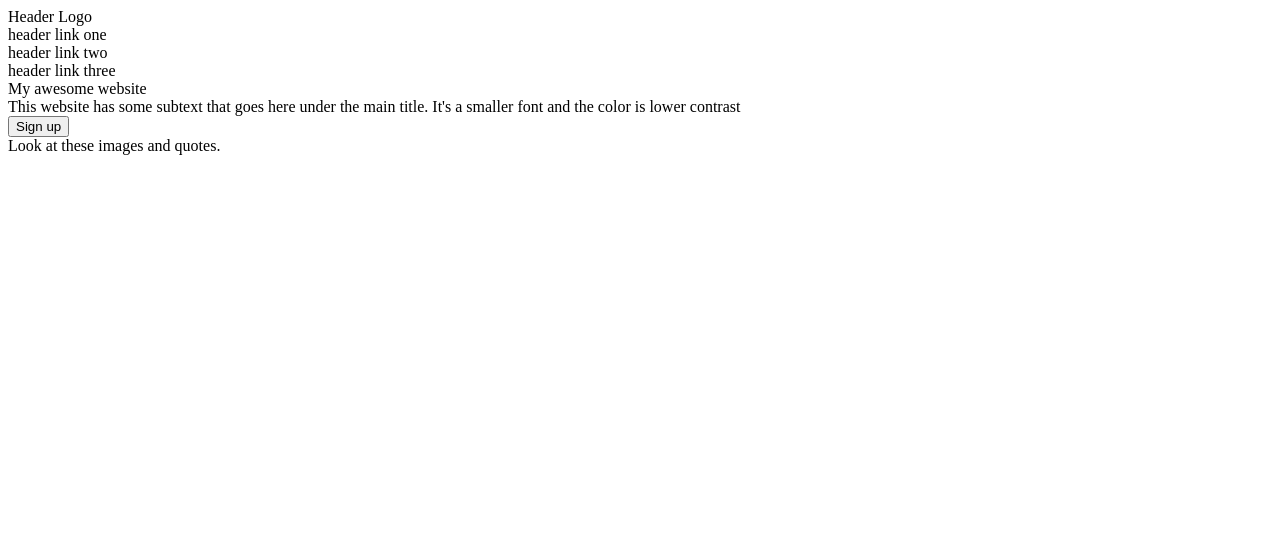
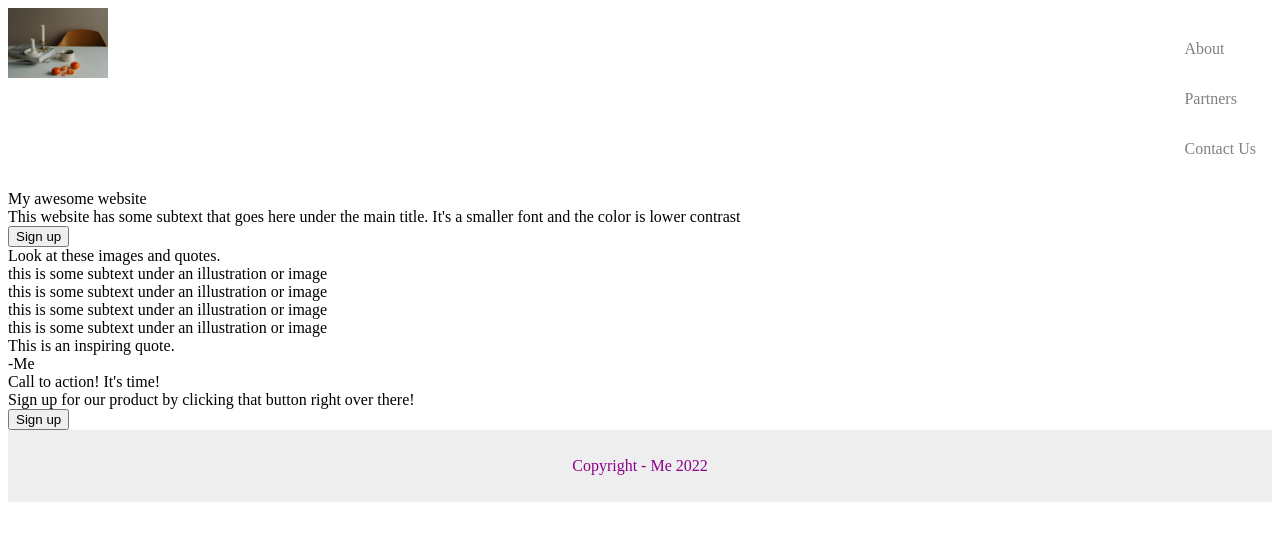
Before and after one commit to memoryfile/practice-website, a plain HTML site: page index.html in a window 1280 px wide. Drawn offline with Linux system fonts and the light colour scheme.

Commit message:
Added HTML

```diff
--- a/index.html
+++ b/index.html
@@ -4,22 +4,43 @@
     <meta charset="UTF-8">
     <meta http-equiv="X-UA-Compatible" content="IE=edge">
     <meta name="viewport" content="width=device-width, initial-scale=1.0">
+    <link rel="stylesheet" href="style.css">
+    <!-- this is how you link a stylesheet to html -->
     <title>Document</title>
 </head>
 <body>
-    <div class="top-header">Header Logo</div>
+<div class="container">
+    <div class="logo">
+    <a href="http://duckduckgo.com"><img src="table.jpg" alt="" id="logo" width="100" height="70"></a></div>
     <div class="header-links">
-        <div class="link-1" href="google.com">header link one</div>
-        <!-- linking like that doesn't work, check notes -->
-        <div class="link-2">header link two</div>
-        <div class="link-3">header link three</div>
-    </div>
-    <div class="full-header">
+    <ul>
+        <li><a href="google.com">About</a></li>
+        <li><a href="google.com">Partners</a></li>
+        <li><a href="google.com">Contact Us</a></li>
+      </ul>
+</div>
+</div>
+<div class="first-box">
     <div class="header">My awesome website</div>
     <div class="header-subtext">This website has some subtext that goes here under the main title. It's a smaller font and the color is lower contrast</div>
     <button>Sign up</button>
-    <div class="2nd-header">Look at these images and quotes.</div>
-
+    </div>
+<div class="second-box">
+    <div class="second-box-header">Look at these images and quotes.</div>
+    <div class="pic-1">this is some subtext under an illustration or image</div>
+    <div class="pic-2">this is some subtext under an illustration or image</div>
+    <div class="pic-3">this is some subtext under an illustration or image</div>
+    <div class="pic-4">this is some subtext under an illustration or image</div>
 </div>
+<div class="testimonial">
+    <div class="quote">This is an inspiring quote.</div>
+    <div class="author">-Me</div>
+</div>
+<div class="blue-section">
+    <div class="call-header">Call to action! It's time!</div>
+    <div class="call-subtext">Sign up for our product by clicking that button right over there!</div>
+    <button>Sign up</button>
+    </div>
+<div class="footer">Copyright - Me 2022</div>
 </body>
 </html>
--- a/style.css
+++ b/style.css
@@ -0,0 +1,33 @@
+.footer {
+    height: 72px;
+    background: #eee;
+    color: darkmagenta;
+    display: flex;
+    justify-content: center;
+    align-items: center;
+}
+
+a {
+    text-decoration: none;
+    color: gray;
+}
+
+.container {
+    display: flex;
+    flex-direction: row;
+    justify-content: space-between;
+}
+
+/* .header-links {
+    display: flex;
+    justify-content: flex-end;
+    align-items: center;
+} */
+
+ul {
+    list-style: none;
+}
+
+li {
+    padding: 16px;
+}
```
Also changed, not shown: table.jpg (added).
